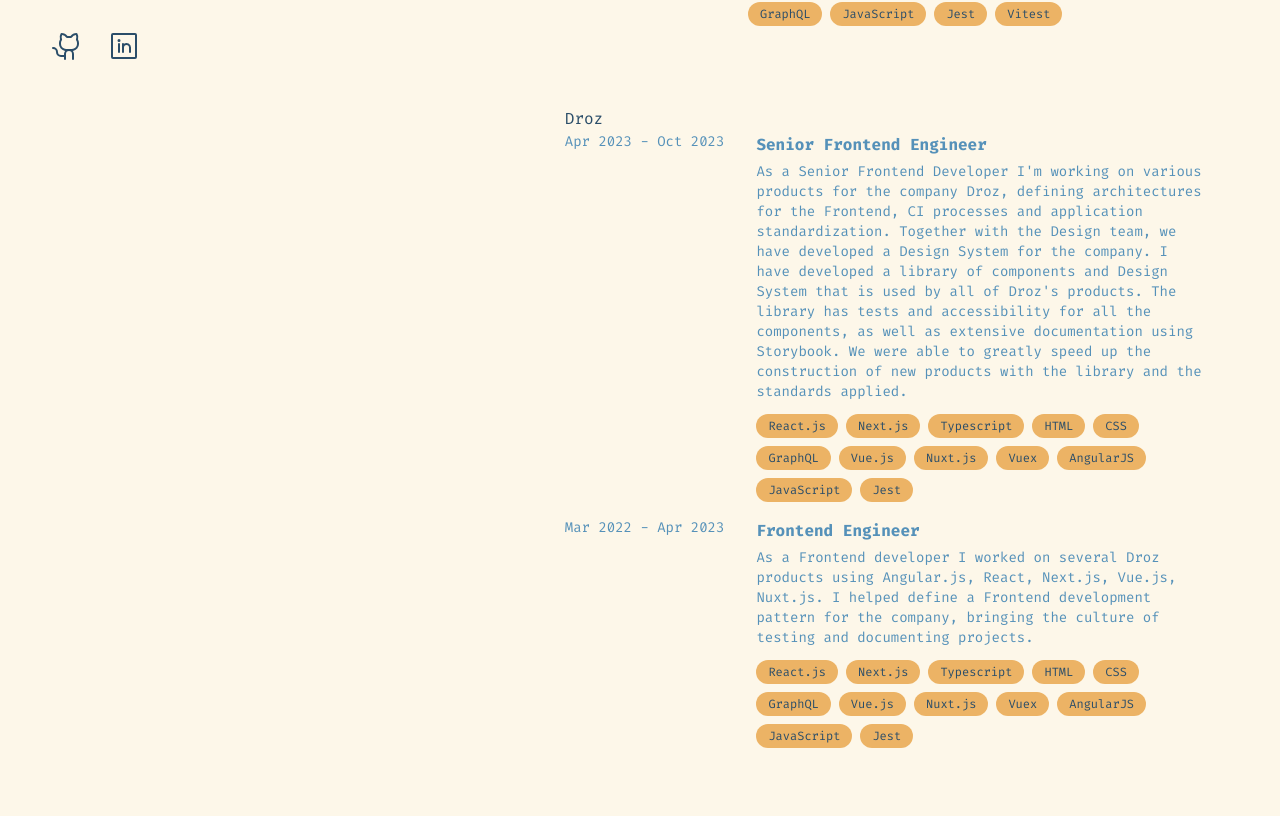
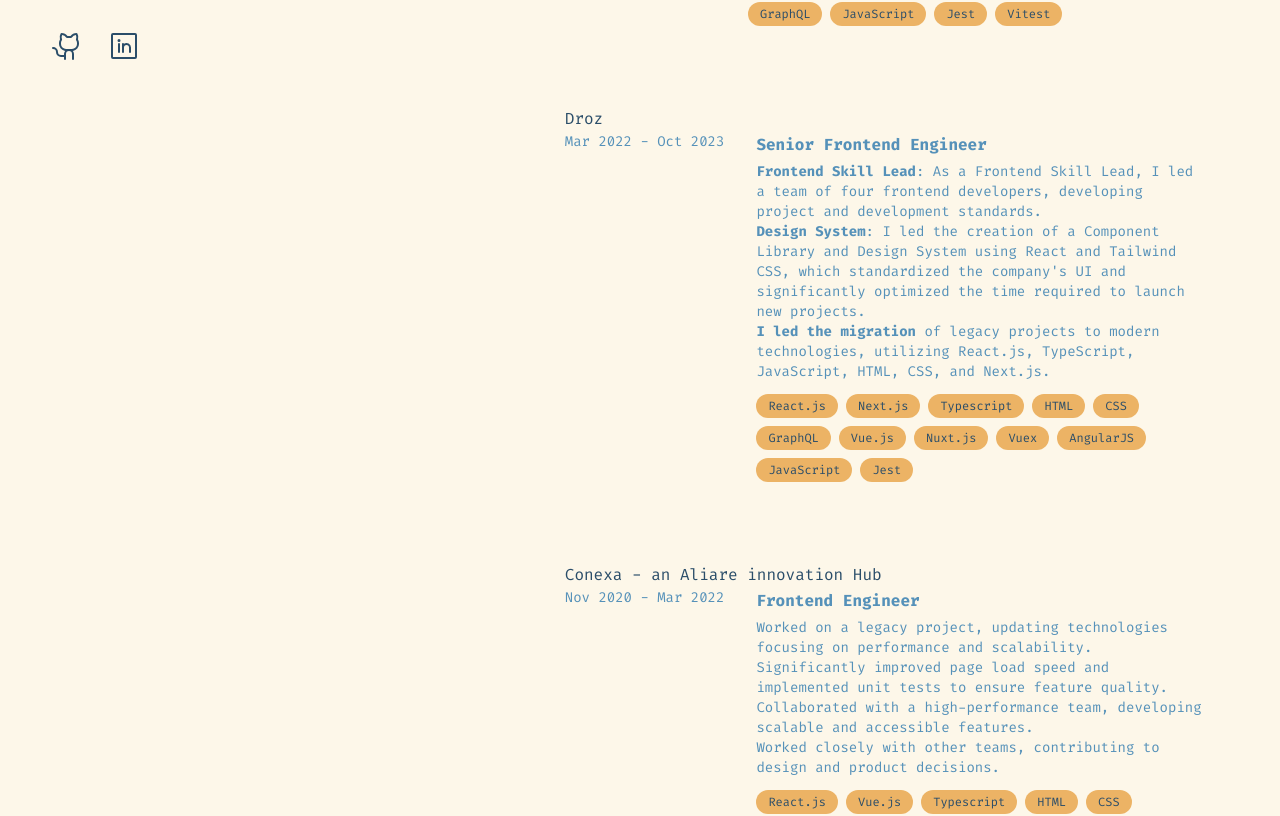
Before and after one commit to leandroppf/portfolio-leandroppf, a Next.js app: page / in a window 1280 px wide. Shown: the part 670-1486 px from the top of the page. Built offline with nearby package versions, Linux system fonts and the light colour scheme.

Commit message:
feat: updated experience descriptions

```diff
--- a/src/app/components/ExperienceCard.tsx
+++ b/src/app/components/ExperienceCard.tsx
@@ -36,7 +36,10 @@
 
             <div className="flex flex-col gap-1">
               <span className="font-bold">{position.title}</span>
-              <p className="text-sm">{position.description}</p>
+              <p
+                className="text-sm"
+                dangerouslySetInnerHTML={{ __html: position.description }}
+              ></p>
               <div
                 id="position-skills"
                 className="mt-2 inline-flex flex-wrap gap-2"
--- a/src/data/experience.json
+++ b/src/data/experience.json
@@ -12,7 +12,7 @@
     "positions": [
       {
         "title": "Senior Frontend Engineer",
-        "description": "As a Senior Frontend Developer I work on various company projects, developing solutions using technologies such as NextJS, AstroJS, and vanilla TypeScript with ViteJS and PWA. Responsible for building complex voice recognition systems, integrating browser APIs for Speech to Text, state management, performance optimization, and real-time connections via WebSocket. Additionally, I work with GraphQL APIs to ensure efficient data flow and Sentry for application monitoring and error tracking. I am involved from the early stages of system development, always adhering to best coding practices and delivering robust, scalable solutions. I also implement automated testing using Jest, Vitest, and Cypress to ensure code quality and reliability. I collaborate closely with the design team to implement high-fidelity user interfaces, ensuring accurate layouts align with visual and functional specifications. I also contribute to CI/CD processes, creating workflows that ensure the application functions correctly with the newly developed code. Additionally, I help protect working branches as a security layer, ensuring that all code goes through the necessary validation stages before being deployed to production.",
+        "description": "<ul class=\"list-disc\"><li><b>Full-Stack Development with a Frontend Focus</b>: Specializing in building and optimizing full-stack solutions, strongly emphasizing frontend development. My key technologies include React, Next.js, Tailwind CSS, Astro, Node.js, and Solid.js.</li><li><b>Teacher Platform Revamp</b>: Led the enhancement of the Teacher Platform by leveraging Context API and Zustand, improving state management, performance, and user experience.</li><li><b>Student Platform Development</b>: Collaborated closely with the team to design and build a seamless student platform tailored to user needs.</li><li><b>Reading Match Platform Refactor</b>: Refactored and rebuilt the children's book reading and highlighting platform, significantly improving code quality, performance, and scalability.</li><li><b>Performance & Scalability Optimization</b>: Focused on enhancing speed, scalability, and maintainability, ensuring a robust user experience and high-quality code.</li><li><b>Admin Panel Development</b>: Built a role-based, passwordless admin panel that allows employees to efficiently manage schools and students. Developed using Next.js, React.js, TypeScript, JavaScript, HTML, and CSS.</li></ul>",
         "startDate": "Oct 2023",
         "endDate": "Present",
         "skills": [
@@ -42,29 +42,9 @@
     "positions": [
       {
         "title": "Senior Frontend Engineer",
-        "description": "As a Senior Frontend Developer I'm working on various products for the company Droz, defining architectures for the Frontend, CI processes and application standardization. Together with the Design team, we have developed a Design System for the company. I have developed a library of components and Design System that is used by all of Droz's products. The library has tests and accessibility for all the components, as well as extensive documentation using Storybook. We were able to greatly speed up the construction of new products with the library and the standards applied.",
-        "startDate": "Apr 2023",
+        "description": "<ul class=\"list-disc\"><li><b>Frontend Skill Lead</b>: As a Frontend Skill Lead, I led a team of four frontend developers, developing project and development standards.</li><li><b>Design System</b>: I led the creation of a Component Library and Design System using React and Tailwind CSS, which standardized the company's UI and significantly optimized the time required to launch new projects.</li><li><b>I led the migration</b> of legacy projects to modern technologies, utilizing React.js, TypeScript, JavaScript, HTML, CSS, and Next.js.</li></ul>",
+        "startDate": "Mar 2022",
         "endDate": "Oct 2023",
-        "skills": [
-          "React.js",
-          "Next.js",
-          "Typescript",
-          "HTML",
-          "CSS",
-          "GraphQL",
-          "Vue.js",
-          "Nuxt.js",
-          "Vuex",
-          "AngularJS",
-          "JavaScript",
-          "Jest"
-        ]
-      },
-      {
-        "title": "Frontend Engineer",
-        "description": "As a Frontend developer I worked on several Droz products using Angular.js, React, Next.js, Vue.js, Nuxt.js. I helped define a Frontend development pattern for the company, bringing the culture of testing and documenting projects.",
-        "startDate": "Mar 2022",
-        "endDate": "Apr 2023",
         "skills": [
           "React.js",
           "Next.js",
@@ -95,7 +75,7 @@
     "positions": [
       {
         "title": "Frontend Engineer",
-        "description": "In this position I perform unit tests, state management, improvements in an old code including the creation of patterns that facilitated the learning of new developers, always within the guidelines of Clean code and SOLID. Several bugs were solved in the system and thanks to the development pattern created we managed to almost zero the bugs inserted with new features. I started the Front end documentation implementation using JSDoc to create more professional and easy to understand code.",
+        "description": "<ul class=\"list-disc\"><li>Worked on a legacy project, updating technologies focusing on performance and scalability.</li><li>Significantly improved page load speed and implemented unit tests to ensure feature quality.</li><li>Collaborated with a high-performance team, developing scalable and accessible features.</li><li>Worked closely with other teams, contributing to design and product decisions.</li></ul>",
         "startDate": "Nov 2020",
         "endDate": "Mar 2022",
         "skills": [
@@ -124,7 +104,7 @@
     "positions": [
       {
         "title": "Full stack Engineer",
-        "description": "In this position I worked with front end development using ReactJS and back end development using Goovy. I worked with PostgreSQL database management and maintenance, bug fixing in a legacy software and creation of new features, using Jobs, e-mails and forms. I also worked on the Front end creating new screens integrating with the Back end.Full stack development In this position I worked with front end development using ReactJS and back end development using Goovy. I worked with PostgreSQL database management and maintenance, bug fixing in a legacy software and creation of new features, using Jobs, e-mails and forms. I also worked on the Front end creating new screens integrating with the Back end.",
+        "description": "<ul class=\"list-disc\"><li>Contributed to the migration of legacy software from Angular.js to React.js, significantly improving software quality and performance.</li><li>Worked on both the frontend and backend of a role-based administrative platform, enabling employees to manage and control accounts efficiently.</li></ul>",
         "startDate": "Apr 2019",
         "endDate": "Nov 2020",
         "skills": [
```
